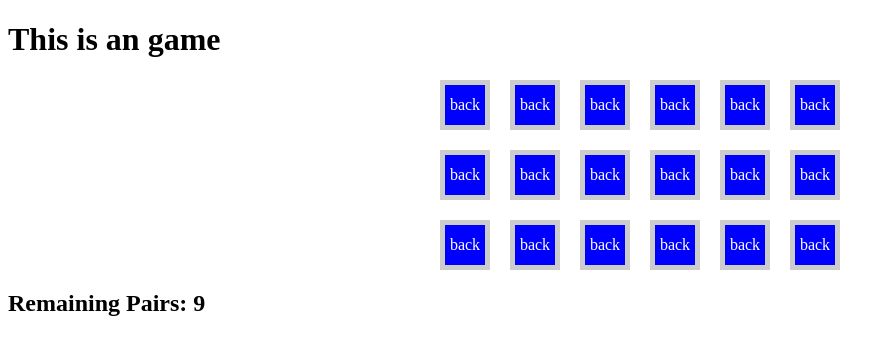
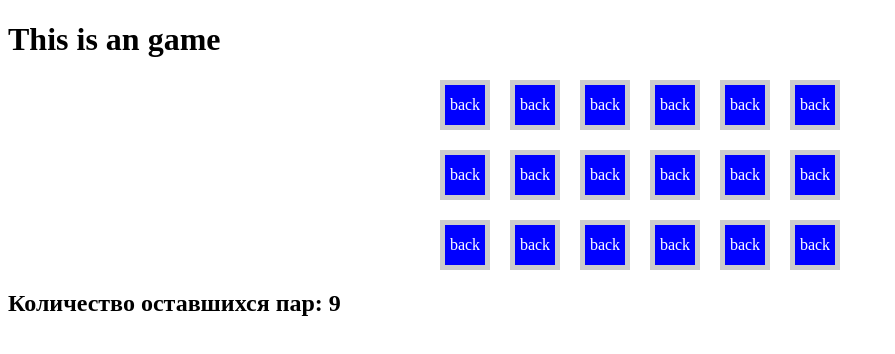
Before and after one commit to Ann-Fox/memory-game-vue, a Vue app: page /about in a window 1280 px wide. Shown: the top 354 px of the page, without its empty margins (0-895 px from the left). Built offline with nearby package versions, Linux system fonts and the light colour scheme.

Commit message:
fix: добавлены комментарии

```diff
--- a/src/views/AboutView.vue
+++ b/src/views/AboutView.vue
@@ -14,20 +14,23 @@ import { computed, ref, watch } from 'vue'
 const cardList = ref([]);
 const userSelection = ref([])
 
+// Статус игры, если нет ни одной пары, игрок выиграл, иначе, показать количество оставшихся пар
 const status = computed(()=>{
   if (remainingPairs.value===0) {
-    return "Player wins!"
+    return "Ты победил!"
   } else {
-    return `Remaining Pairs: ${remainingPairs.value}`;
+    return `Количество оставшихся пар: ${remainingPairs.value}`;
   }
 })
 
+// Расчет количесва пар карт
 const remainingPairs = computed(()=>{
   const remainingCards = cardList.value.filter(card => card.matched === false).length
 
   return remainingCards/2;
 })
 
+// Создание массива карт
 for (let index = 0; index < 18; index++) {
   cardList.value.push({
     value: 9,
```
